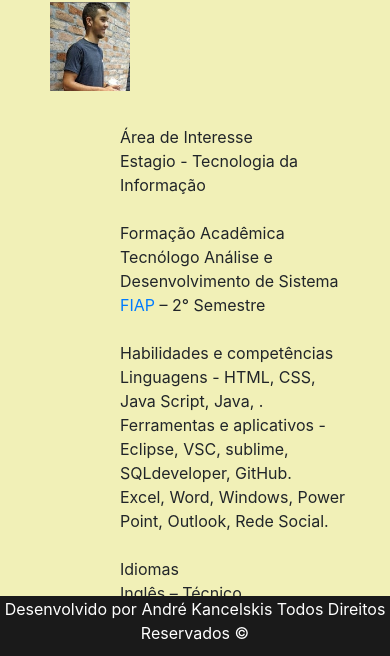
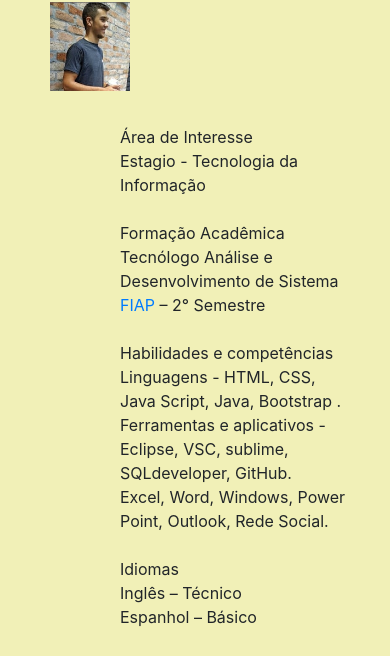
Before and after one commit to andrekancelskis/andrekancelskis.github.io, a plain HTML site: page index.html in a window 390 px wide. Shown: the part 182-838 px from the top of the page. Drawn offline with nearby package versions, Linux system fonts and the light colour scheme.

Commit message:
responsivel

```diff
--- a/index.css
+++ b/index.css
@@ -27,7 +27,7 @@ body{
 
 }
 footer {
-    position: fixed;
+
     bottom:0;
     width: 100%;
 }
--- a/index.html
+++ b/index.html
@@ -39,7 +39,7 @@
             <ul>
                 <ol> <br>Área de Interesse<br> Estagio - Tecnologia da Informação</ol>
                 <ol><br> Formação Acadêmica<br>Tecnólogo Análise e Desenvolvimento de Sistema <br><a href="https://www.fiap.com.br/graduacao/tecnologo/analise-e-desenvolvimento-de-sistemas/" target="_blank">FIAP</a> – 2° Semestre</ol>
-                <ol> <br>Habilidades e competências <br> Linguagens - HTML, CSS, Java Script, Java, . <br> Ferramentas e aplicativos - Eclipse, VSC, sublime, SQLdeveloper, GitHub.<br>Excel, Word, Windows, Power Point, Outlook, Rede Social. </ol>
+                <ol> <br>Habilidades e competências <br> Linguagens - HTML, CSS, Java Script, Java, Bootstrap . <br> Ferramentas e aplicativos - Eclipse, VSC, sublime, SQLdeveloper, GitHub.<br>Excel, Word, Windows, Power Point, Outlook, Rede Social. </ol>
                 <ol><br>Idiomas<br> Inglês – Técnico<br> Espanhol – Básico</ol>
                 <ol><br> Atividades Complementares<br>Programa Conectado com o amanhã.<br>JA Brasil - nov. 2018. <br>Certificado Windows + Word.<br> CIEE – mar 2017.<br><a href="certificados.html">Certificados</a></ol>
                 <ol><br> Projetos<br> Sistemas de estudos - chatbot via voz, Watson Assintant- IBM.<br> mar de 2019 – o momento</ol>
```
